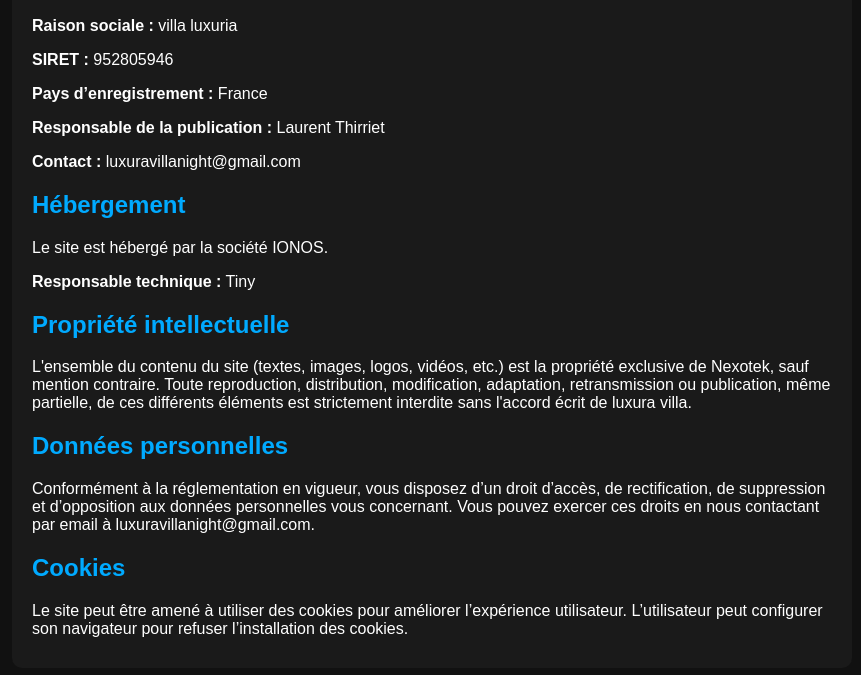
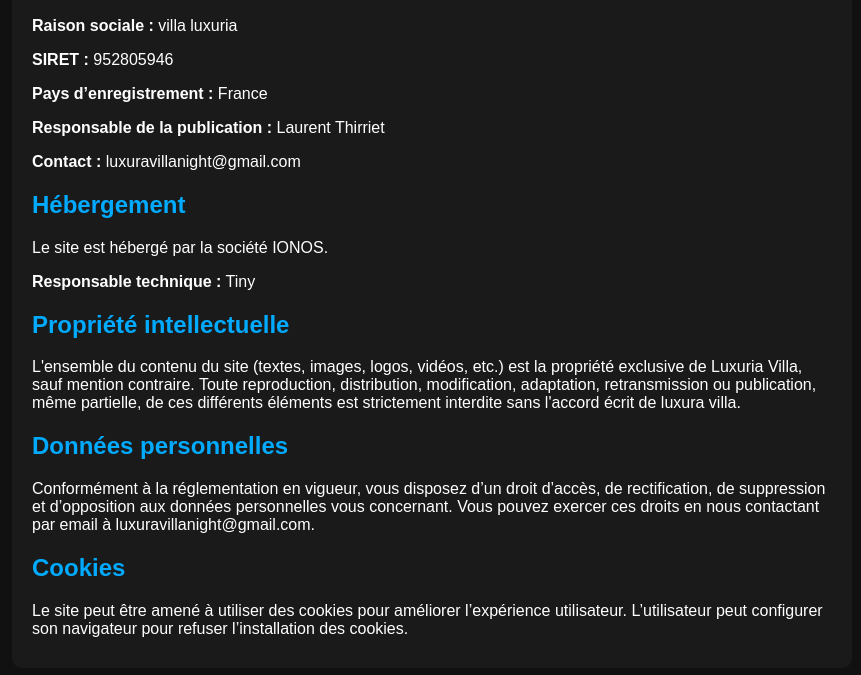
Before and after one commit to thomasouille/Romanight, a plain HTML site: page mentions-legales.html in a window 1280 px wide. Shown: the part 235-910 px from the top of the page, without its empty margins (208-1069 px from the left). Drawn offline with Linux system fonts and the light colour scheme.

Commit message:
Update mentions-legales.html

```diff
--- a/mentions-legales.html
+++ b/mentions-legales.html
@@ -56,7 +56,7 @@
     <p><strong>Responsable technique :</strong> Tiny</p>
 
     <h2>Propriété intellectuelle</h2>
-    <p>L'ensemble du contenu du site (textes, images, logos, vidéos, etc.) est la propriété exclusive de Nexotek, sauf mention contraire. Toute reproduction, distribution, modification, adaptation, retransmission ou publication, même partielle, de ces différents éléments est strictement interdite sans l'accord écrit de luxura villa.</p>
+    <p>L'ensemble du contenu du site (textes, images, logos, vidéos, etc.) est la propriété exclusive de Luxuria Villa, sauf mention contraire. Toute reproduction, distribution, modification, adaptation, retransmission ou publication, même partielle, de ces différents éléments est strictement interdite sans l'accord écrit de luxura villa.</p>
 
     <h2>Données personnelles</h2>
     <p>Conformément à la réglementation en vigueur, vous disposez d’un droit d’accès, de rectification, de suppression et d’opposition aux données personnelles vous concernant. Vous pouvez exercer ces droits en nous contactant par email à luxuravillanight@gmail.com.</p>
```
